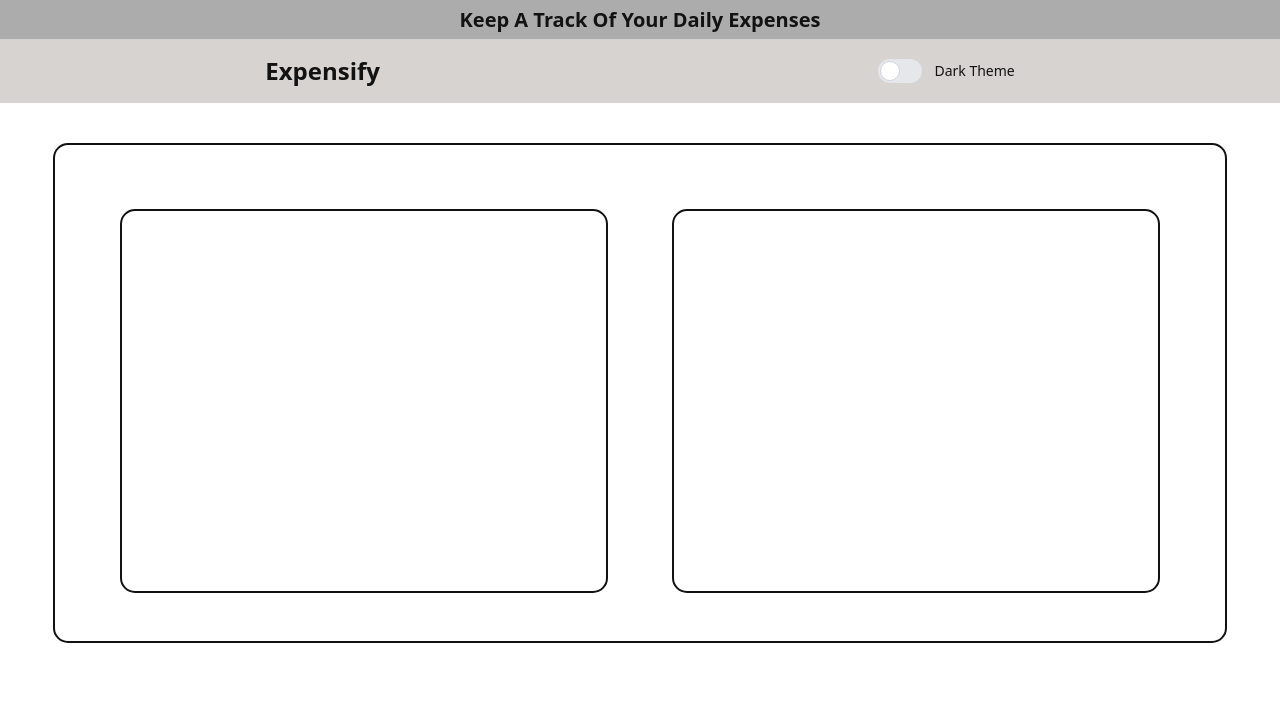
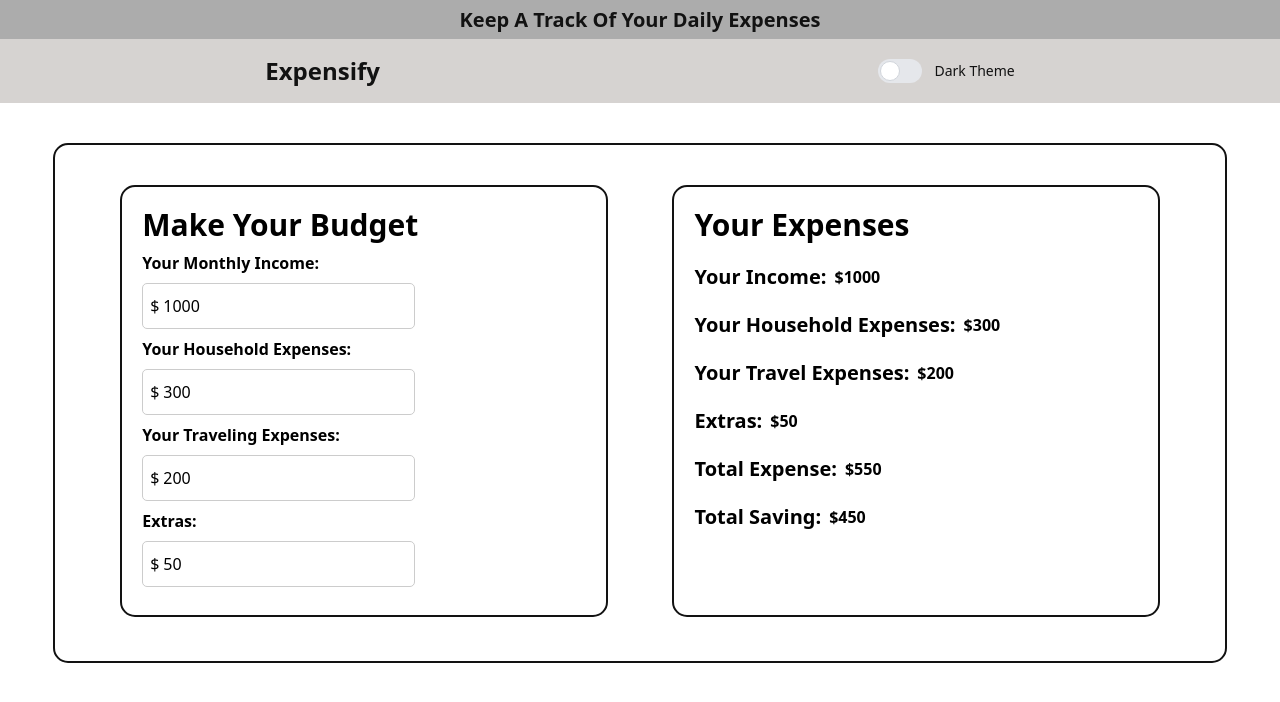
Before and after one commit to bilalshahzadd/money-tracker, a React (Create React App) app: page / in a window 1280 px wide. Shown: the top 702 px of the page. Built offline with nearby package versions, Linux system fonts and the light colour scheme.

Commit message:
expense update

```diff
--- a/src/App.css
+++ b/src/App.css
@@ -1,38 +1,15 @@
-.App {
-  text-align: center;
+.currency-wrap {
+  position: relative;
 }
 
-.App-logo {
-  height: 40vmin;
-  pointer-events: none;
+.currency-code {
+  position: absolute;
+  left: 8px;
+  top: 11px;
 }
 
-@media (prefers-reduced-motion: no-preference) {
-  .App-logo {
-    animation: App-logo-spin infinite 20s linear;
-  }
+.text-currency {
+  padding: 10px 20px;
+  border: solid 1px #ccc;
+  border-radius: 5px;
 }
-
-.App-header {
-  background-color: #282c34;
-  min-height: 100vh;
-  display: flex;
-  flex-direction: column;
-  align-items: center;
-  justify-content: center;
-  font-size: calc(10px + 2vmin);
-  color: white;
-}
-
-.App-link {
-  color: #61dafb;
-}
-
-@keyframes App-logo-spin {
-  from {
-    transform: rotate(0deg);
-  }
-  to {
-    transform: rotate(360deg);
-  }
-}
--- a/src/App.tsx
+++ b/src/App.tsx
@@ -14,7 +14,7 @@
   return (
     <>
       <Topbar />
-      <Nav heading="Expensify" background={background} color={textColor} />
+      <Nav heading="Expensify" background={background} textColor={textColor} />
       <Main />
     </>
   );
--- a/src/components/Main.tsx
+++ b/src/components/Main.tsx
@@ -1,13 +1,91 @@
 import React from "react";
-import Preview from "./Preview";
-import Stats from "./Stats";
+import { useState } from "react";
 
 export const Main = () => {
+
+    const [income, setIncome] = useState(1000);
+    const [houseExpense, setHouseExpense] = useState(300);
+    const [travelExpense, setTravelExpense] = useState(200);
+    const [extras, setExtras] = useState(50);
+    const totalExpense = houseExpense + travelExpense + extras;
+    const totalSavings = income - totalExpense;
+
+    const takeIncome = (event: any) => {
+        setIncome(event.target.valueAsNumber);
+    }
+
+    const takeHouseExpense = (event: any) => {
+        setHouseExpense(event.target.valueAsNumber);
+    }
+
+    const takeTravelExpense = (event: any) => {
+        setTravelExpense(event.target.valueAsNumber);
+    }
+
+    const takeExtras = (event: any) => {
+        setExtras(event.target.valueAsNumber);
+    }
+
     return (
         <>
-            <div className={`w-11/12 border-2 border-[#121212] rounded-[15px] mt-10 ml-auto mr-auto h-[500px] flex justify-evenly`}>
-                <Stats />
-                <Preview />
+
+            <div className={`w-11/12 border-2 border-[#121212] rounded-[15px] mt-10 ml-auto mr-auto h-[520px] flex justify-evenly`}>
+                <div className={`w-5/12 border-2 border-[#121212] rounded-[15px] h-[27rem] mt-10 p-5`}>
+                    <div className="flex flex-col gap-2">
+                        <h2 className="text-3xl font-bold">Make Your Budget</h2>
+                        <div className="flex flex-col gap-2">
+                            <label htmlFor="salary" className="font-bold">Your Monthly Income:</label>
+                            <div className="currency-wrap">
+                                <span className="currency-code">$</span>
+                                <input type="number" className="text-currency" value={income} onChange={takeIncome} />
+                            </div>
+                            <label htmlFor="salary" className="font-bold">Your Household Expenses:</label>
+                            <div className="currency-wrap">
+                                <span className="currency-code">$</span>
+                                <input type="number" className="text-currency" value={houseExpense} onChange={takeHouseExpense} />
+                            </div>
+                            <label htmlFor="salary" className="font-bold">Your Traveling Expenses:</label>
+                            <div className="currency-wrap">
+                                <span className="currency-code">$</span>
+                                <input type="number" className="text-currency" value={travelExpense} onChange={takeTravelExpense} />
+                            </div>
+                            <label htmlFor="salary" className="font-bold">Extras:</label>
+                            <div className="currency-wrap">
+                                <span className="currency-code">$</span>
+                                <input type="number" className="text-currency" value={extras} onChange={takeExtras} />
+                            </div>
+                        </div>
+                    </div>
+                </div>
+                <div className={`w-5/12 border-2 border-[#121212] rounded-[15px] h-[27rem] mt-10 p-5`}>
+                    <div className="flex flex-col gap-5">
+                        <h2 className="text-3xl font-bold">Your Expenses</h2>
+                        <div className="flex gap-2 items-center">
+                            <p className="text-xl font-bold">Your Income:</p>
+                            <p className="text-l font-semibold">${income}</p>
+                        </div>
+                        <div className="flex gap-2 items-center">
+                            <p className="text-xl font-bold">Your Household Expenses:</p>
+                            <p className="text-l font-semibold">${houseExpense}</p>
+                        </div>
+                        <div className="flex gap-2 items-center">
+                            <p className="text-xl font-bold">Your Travel Expenses:</p>
+                            <p className="text-l font-semibold">${travelExpense}</p>
+                        </div>
+                        <div className="flex gap-2 items-center">
+                            <p className="text-xl font-bold">Extras:</p>
+                            <p className="text-l font-semibold">${extras}</p>
+                        </div>
+                        <div className="flex gap-2 items-center">
+                            <p className="text-xl font-bold">Total Expense:</p>
+                            <p className="text-l font-semibold">${totalExpense}</p>
+                        </div>
+                        <div className="flex gap-2 items-center">
+                            <p className="text-xl font-bold">Total Saving:</p>
+                            <p className="text-l font-semibold">${totalSavings}</p>
+                        </div>
+                    </div>
+                </div>
             </div>
         </>
     )
--- a/src/components/Nav.tsx
+++ b/src/components/Nav.tsx
@@ -3,20 +3,20 @@
 type styleProps = {
     heading: string
     background: string
-    color: string
+    textColor: string
 }
 
 export const Nav = (props: styleProps) => {
 
     return (
         <>
-            <header className={`flex justify-around items-center ${props.background} ${props.color} p-4`}>
+            <header className={`flex justify-around items-center ${props.background} ${props.textColor} p-4`}>
                 <h1 className="text-2xl font-bold">{props.heading}</h1>
                 <label className="inline-flex relative items-center cursor-pointer">
                     <input type="checkbox" value="" className="sr-only peer" />
                     <div className="w-11 h-6 bg-gray-200 peer-focus:outline-none peer-focus:ring-4 peer-focus:ring-blue-300 dark:peer-focus:ring-blue-800 rounded-full peer dark:bg-gray-700 peer-checked:after:translate-x-full peer-checked:after:border-white after:content-[''] after:absolute after:top-[2px] after:left-[2px]
                      after:bg-white after:border-gray-300 after:border after:rounded-full after:h-5 after:w-5 after:transition-all dark:border-gray-600 peer-checked:bg-blue-600"></div>
-                    <span className={`ml-3 text-sm font-medium ${props.color}`}>Dark Theme</span>
+                    <span className={`ml-3 text-sm font-medium ${props.textColor}`}>Dark Theme</span>
                 </label>
             </header>
         </>
--- a/src/components/Preview.tsx
+++ /dev/null
@@ -1,13 +0,0 @@
-import React from "react";
-
-export const Preview = () => {
-    return (
-        <>
-            <div className={`w-5/12 border-2 border-[#121212] rounded-[15px] h-96 mt-16`}>
-
-            </div>
-        </>
-    )
-}
-
-export default Preview
--- a/src/components/Stats.tsx
+++ /dev/null
@@ -1,13 +0,0 @@
-import React from "react";
-
-export const Stats = () => {
-    return (
-        <>
-            <div className={`w-5/12 border-2 border-[#121212] rounded-[15px] h-96 mt-16`}>
-
-            </div>
-        </>
-    )
-}
-
-export default Stats
```
